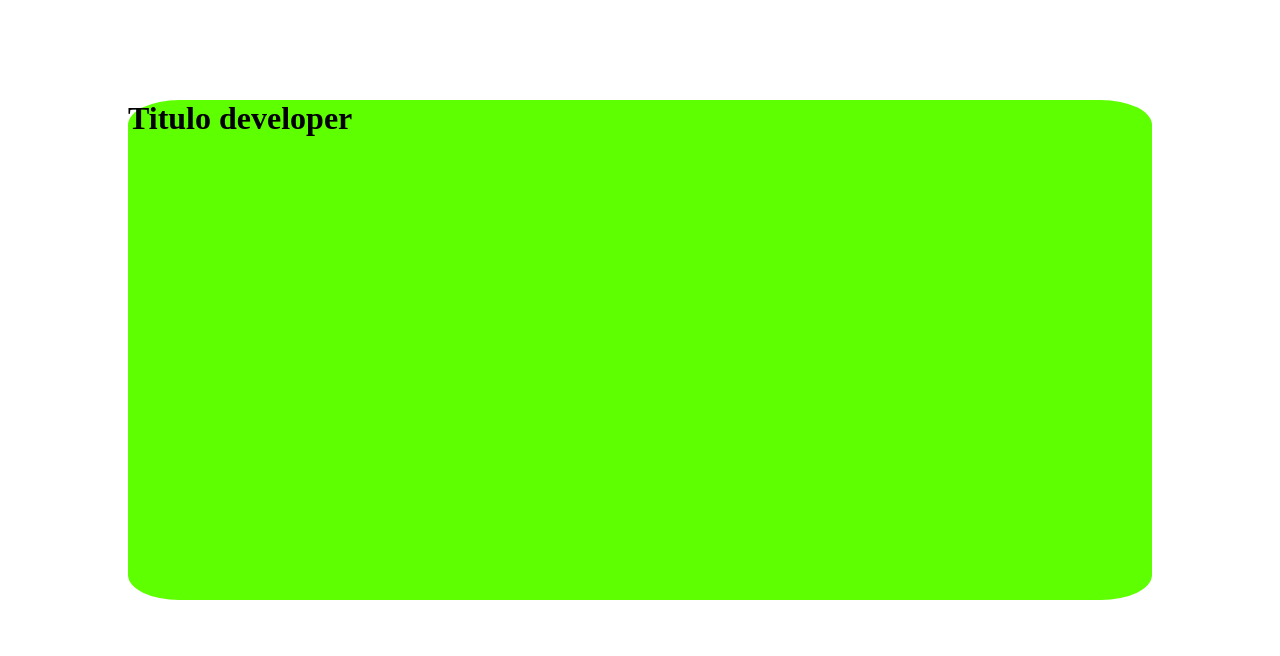
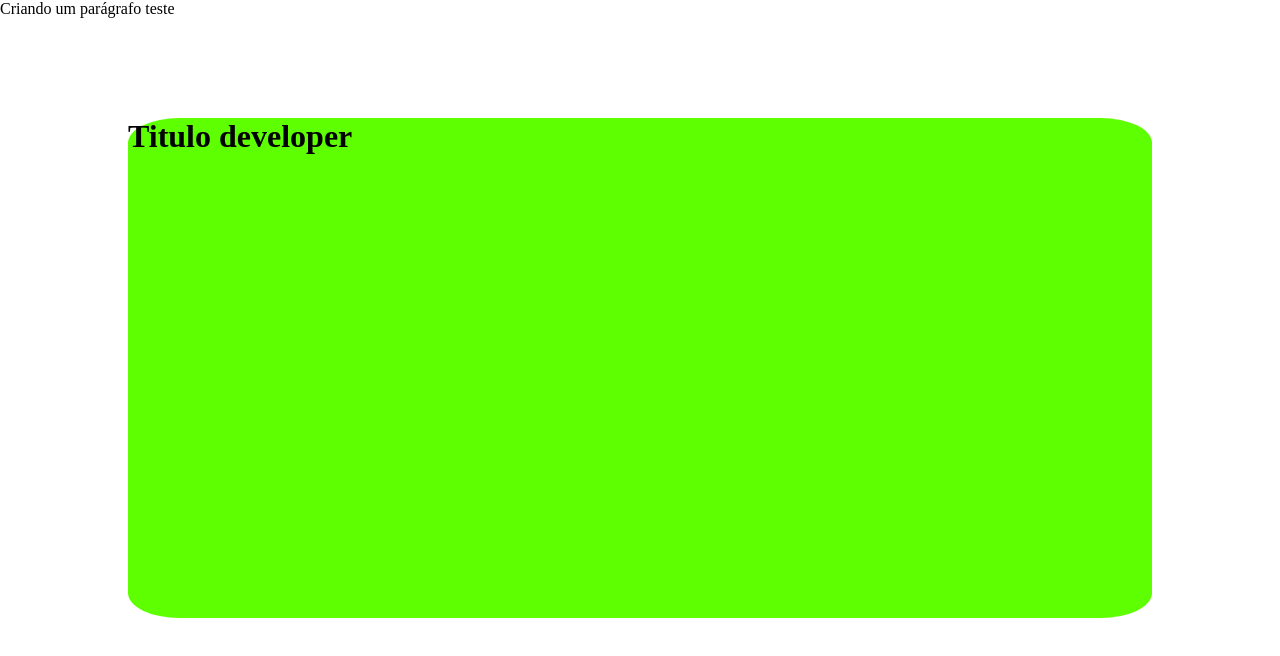
Before and after one commit to GabrielGiovanii/git-flow-test, a plain HTML site: page index.html in a window 1280 px wide. Drawn offline with Linux system fonts and the light colour scheme.

Commit message:
Criando um paragrafo

```diff
--- a/index.html
+++ b/index.html
@@ -9,6 +9,7 @@
 </head>
 
 <body>
+    <p>Criando um parágrafo teste</p>
     <div class="corpo">
         <h1>Titulo developer</h1>
     </div>
```
